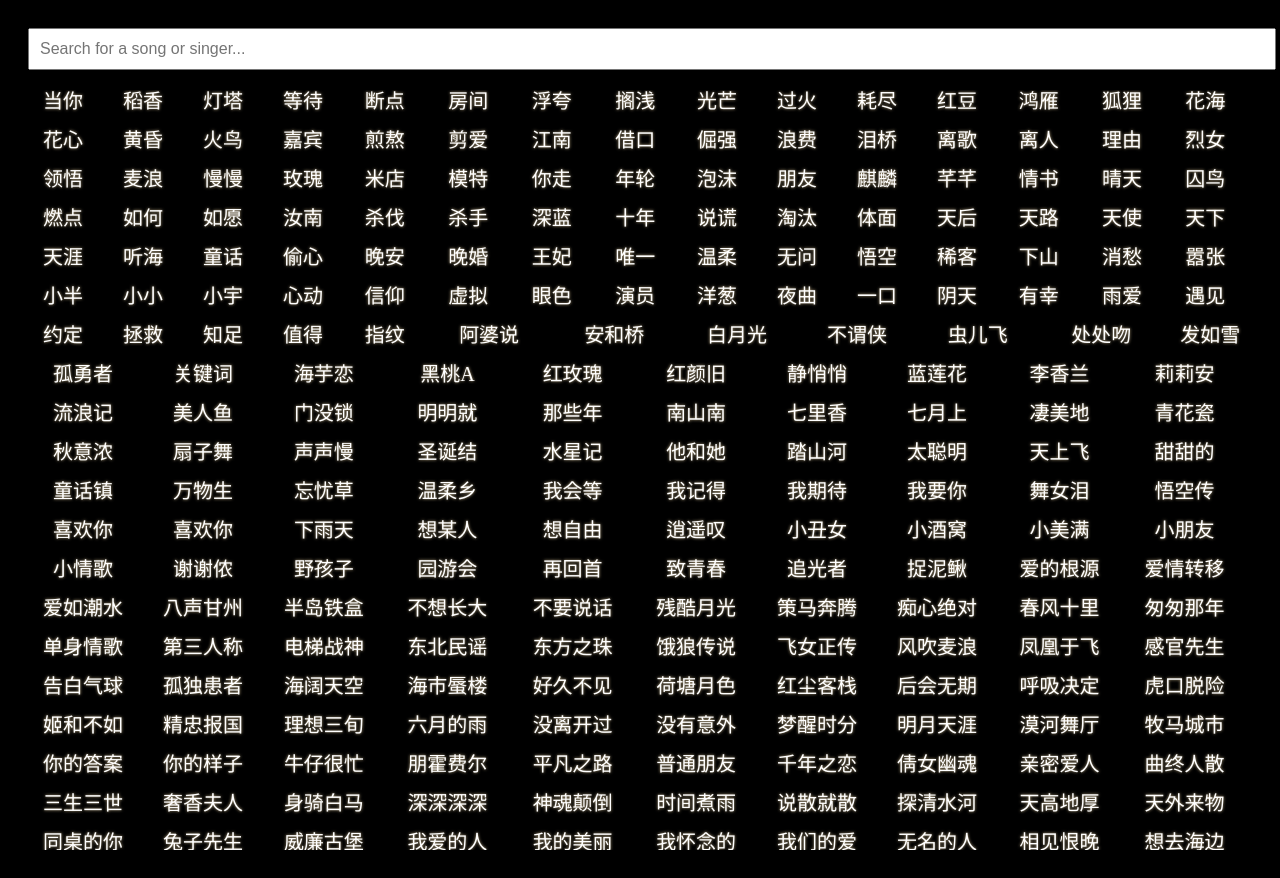
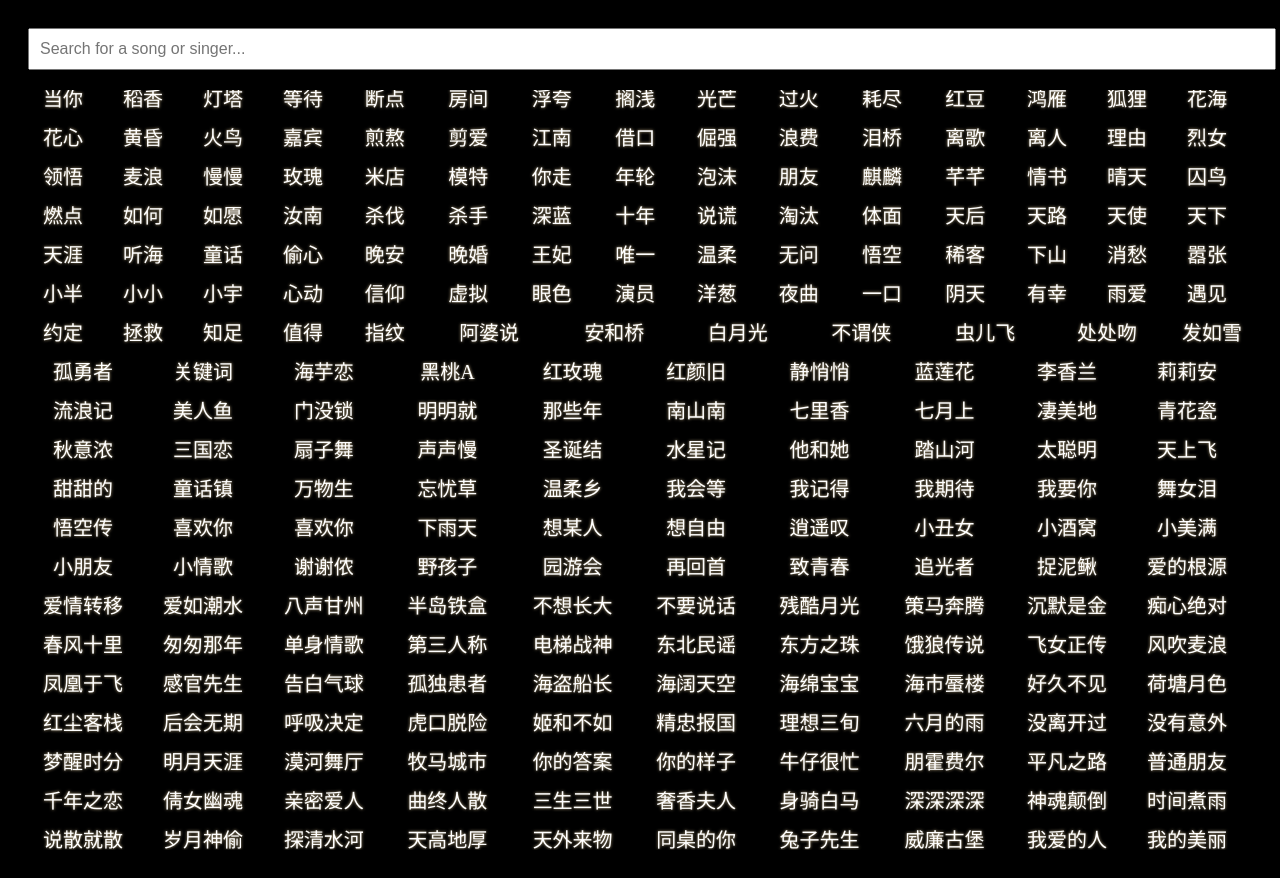
Before and after one commit to deltamaster/mysonglist, a React (Create React App) app: page / in a window 1280 px wide. Built offline with nearby package versions, Linux system fonts and the light colour scheme.

Commit message:
Update mockSongs.ts

```diff
--- a/src/mockSongs.ts
+++ b/src/mockSongs.ts
@@ -154,6 +154,7 @@ export const mockSongs: Song[] = [
   { "id": "rPQFsO", "name": "凄美地", "singer": "郭顶" },
   { "id": "rVXBtC", "name": "青花瓷", "singer": "周杰伦" },
   { "id": "rOSKip", "name": "秋意浓", "singer": "张学友" },
+  { "id": "rgzF21", "name": "三国恋", "singer": "Tank" },
   { "id": "r8e669", "name": "扇子舞", "singer": "李常超" },
   { "id": "rfOtqN", "name": "声声慢", "singer": "姚诗诗" },
   { "id": "rxxzKJ", "name": "圣诞结", "singer": "陈奕迅" },
@@ -200,6 +201,7 @@ export const mockSongs: Song[] = [
   { "id": "r2VAwP", "name": "不要说话", "singer": "陈奕迅" },
   { "id": "r8CArG", "name": "残酷月光", "singer": "林宥嘉" },
   { "id": "r2LD3o", "name": "策马奔腾", "singer": "凤凰传奇" },
+  { "id": "r7ZZO2", "name": "沉默是金", "singer": "张国荣" },
   { "id": "rW794B", "name": "痴心绝对", "singer": "李圣杰" },
   { "id": "r0d6tg", "name": "春风十里", "singer": "鹿先森乐队" },
   { "id": "rIQECu", "name": "匆匆那年", "singer": "王菲" },
@@ -215,7 +217,9 @@ export const mockSongs: Song[] = [
   { "id": "r8VI0F", "name": "感官先生", "singer": "刘凤瑶" },
   { "id": "rvnlEI", "name": "告白气球", "singer": "周杰伦" },
   { "id": "rMjycH", "name": "孤独患者", "singer": "陈奕迅" },
+  { "id": "rOyOwI", "name": "海盗船长", "singer": "花粥、风子" },
   { "id": "rGEY0U", "name": "海阔天空", "singer": "BEYOND" },
+  { "id": "rRyZp8", "name": "海绵宝宝", "singer": "汪苏泷" },
   { "id": "r5fVj3", "name": "海市蜃楼", "singer": "三叔说" },
   { "id": "rfsDfv", "name": "好久不见", "singer": "陈奕迅" },
   { "id": "rKc2og", "name": "荷塘月色", "singer": "凤凰传奇" },
@@ -250,6 +254,7 @@ export const mockSongs: Song[] = [
   { "id": "rrI28b", "name": "神魂颠倒", "singer": "邓典" },
   { "id": "rFLRHK", "name": "时间煮雨", "singer": "郁可唯" },
   { "id": "r2y6EC", "name": "说散就散", "singer": "袁娅维" },
+  { "id": "rp9lyU", "name": "岁月神偷", "singer": "金玟岐" },
   { "id": "rgt2H1", "name": "探清水河", "singer": "张云雷" },
   { "id": "rMF1KD", "name": "天高地厚", "singer": "信乐团" },
   { "id": "rZ4zM8", "name": "天外来物", "singer": "薛之谦" },
@@ -261,6 +266,7 @@ export const mockSongs: Song[] = [
   { "id": "rLSP3t", "name": "我怀念的", "singer": "孙燕姿" },
   { "id": "rhldeE", "name": "我们的爱", "singer": "F.I.R. 飞儿乐团" },
   { "id": "rWE3jV", "name": "无名的人", "singer": "毛不易" },
+  { "id": "rAOozH", "name": "勿忘心安", "singer": "张杰" },
   { "id": "rBiLnc", "name": "相见恨晚", "singer": "彭佳慧" },
   { "id": "r07Swx", "name": "想去海边", "singer": "夏日入侵企画" },
   { "id": "rIDw7w", "name": "像风一样", "singer": "薛之谦" },
@@ -368,6 +374,7 @@ export const mockSongs: Song[] = [
   { "id": "r5ciNu", "name": "你不是真正的快乐", "singer": "五月天" },
   { "id": "rHVT6t", "name": "天上掉下个林妹妹", "singer": "徐玉兰、王文娟" },
   { "id": "rsLkvb", "name": "一千个伤心的理由", "singer": "张学友" },
+  { "id": "rqjJfk", "name": "在加纳共和国离婚", "singer": "en" },
   { "id": "rh4VHc", "name": "Boom沙卡拉卡", "singer": "Hertz赫兹" },
   { "id": "r5gJtv", "name": "想见你想见你想见你", "singer": "八三夭" },
   { "id": "rjIkcK", "name": "新沈阳Cypher", "singer": "0-100" },
```
